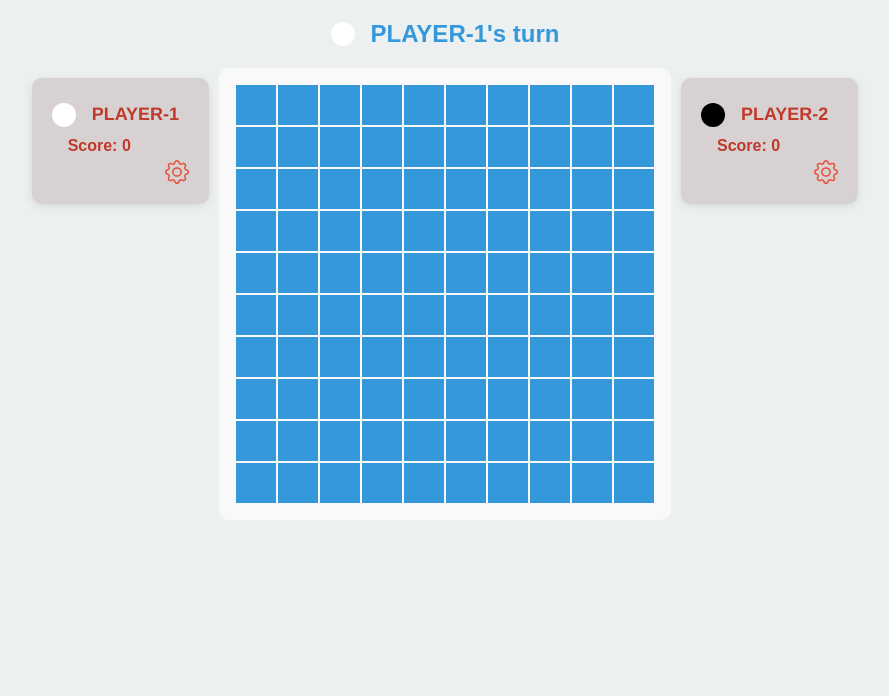
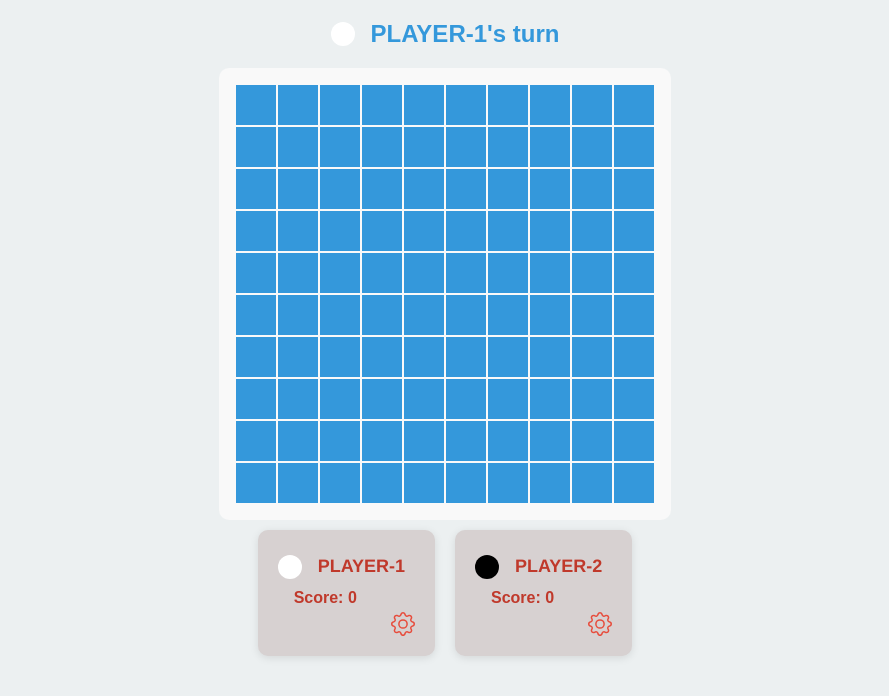
Before and after one commit to Karoly-Git/amoba, a React (Create React App) app: page / in a window 1280 px wide. Shown: the top 696 px of the page, without its empty margins (195-1084 px from the left). Built offline with nearby package versions, Linux system fonts and the light colour scheme.

Commit message:
Player houses to the bottom

```diff
--- a/src/App.js
+++ b/src/App.js
@@ -218,17 +218,6 @@ function App() {
         <h2>{winnerIs} won!</h2>
       </div>}
       <div className='container'>
-        <PlayerHouse
-          playerColor={P1_COLOR}
-          playerName={namePlayerOne}
-          playerNumber={1}
-          playerScore={scores.playerOne}
-          handleGearClick={handleGearClick}
-          isInputOneVisible={isInputOneVisible}
-          handleInputChange={handleInputChange}
-          handleKeyPress={handleKeyPress}
-          handleDoneClick={handleDoneClick}
-        />
         <div className='board'>
           {table.map((row, rowIndex) => (
             <div className='row' key={rowIndex}>
@@ -240,17 +229,6 @@ function App() {
             </div>
           ))}
         </div>
-        <PlayerHouse
-          playerColor={P2_COLOR}
-          playerName={namePlayerTwo}
-          playerNumber={2}
-          isInputOneVisible={isInputTwoVisible}
-          playerScore={scores.playerTwo}
-          handleGearClick={handleGearClick}
-          handleInputChange={handleInputChange}
-          handleKeyPress={handleKeyPress}
-          handleDoneClick={handleDoneClick}
-        />
       </div>
       <footer>
         <PlayerHouse
--- a/src/css/App.css
+++ b/src/css/App.css
@@ -135,7 +135,7 @@ body {
   transition: background-color 0.3s ease;
 }
 .App footer {
-  display: none;
+  display: flex;
 }
 .App .reset-button {
   background-color: #e74c3c;
@@ -150,13 +150,4 @@ body {
 }
 .App .reset-button:hover {
   background-color: #d62c1a;
-}
-
-@media only screen and (max-width: 950px) {
-  .App .container .player-house {
-    display: none;
-  }
-  .App footer {
-    display: flex;
-  }
 }/*# sourceMappingURL=App.css.map */
--- a/src/css/App.scss
+++ b/src/css/App.scss
@@ -161,7 +161,7 @@ body {
   }
 
   footer {
-    display: none;
+    display: flex;
   }
 
   .reset-button {
@@ -180,17 +180,3 @@ body {
     }
   }
 }
-
-@media only screen and (max-width: 950px) {
-  .App {
-    .container {
-      .player-house {
-        display: none;
-      }
-    }
-
-    footer {
-      display: flex;
-    }
-  }
-}
```
Also changed, not shown: 1 other file (tests, documents, lock files or other folders).
